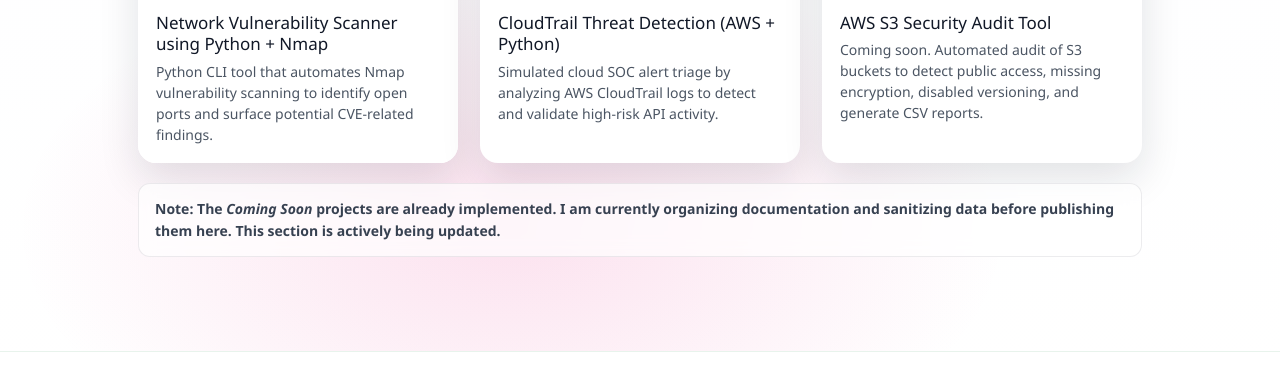
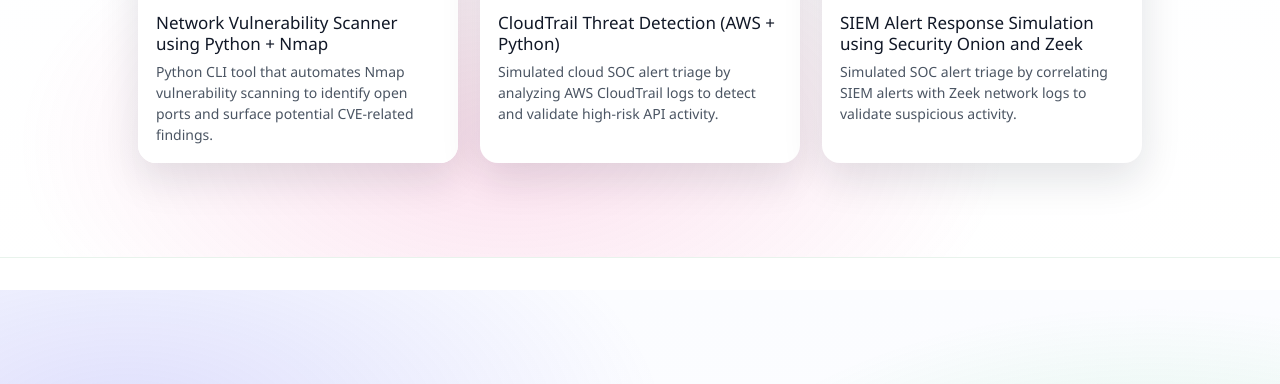
Before and after one commit to SinghPallavi819/singhpallavi819.github.io, a Jekyll site: the page built from index.html, in a window 1280 px wide and 900 px high, scrolled down 651 px, cut to the strip 516-900 px from the top of the window. Built offline with Jekyll 4.4.1, drawn with Linux system fonts in a browser that asks for light colours; nearby versions of some CDN libraries; the list of posts is cut into pages by our own code.

Commit message:
Update index.html

```diff
--- a/index.html
+++ b/index.html
@@ -288,7 +288,7 @@
     <h2>Projects</h2>
     <div class="projects-grid">
       <!-- REAL PROJECTS (latest 3 posts) -->
-      {% assign shown = 0 %} {% for post in site.posts %} {% if shown < 5 %}
+      {% assign shown = 0 %} {% for post in site.posts %} {% if shown < 6 %}
       <a class="project-card" href="{{ post.url | relative_url }}">
         <div
           class="project-image"
@@ -301,26 +301,6 @@
       </a>
       {% assign shown = shown | plus: 1 %} {% endif %} {% endfor %}
       <!-- COMING SOON PROJECTS (REAL, FROM RESUME / LINKEDIN) -->
-      <div class="project-card">
-        <div
-          class="project-image"
-          style="background-image: url('{{ '/assets/images/coming-soon.png' | relative_url }}');"
-        ></div>
-        <div class="project-body">
-          <h3>AWS S3 Security Audit Tool</h3>
-          <p>
-            Coming soon. Automated audit of S3 buckets to detect public access,
-            missing encryption, disabled versioning, and generate CSV reports.
-          </p>
-        </div>
-      </div>
     </div>
-    <div class="projects-banner">
-  <strong>
-    Note: The <em>Coming Soon</em> projects are already implemented.
-    I am currently organizing documentation and sanitizing data before publishing them here.
-    This section is actively being updated.
-  </strong>
-</div>
   </div>
 </div>
```
